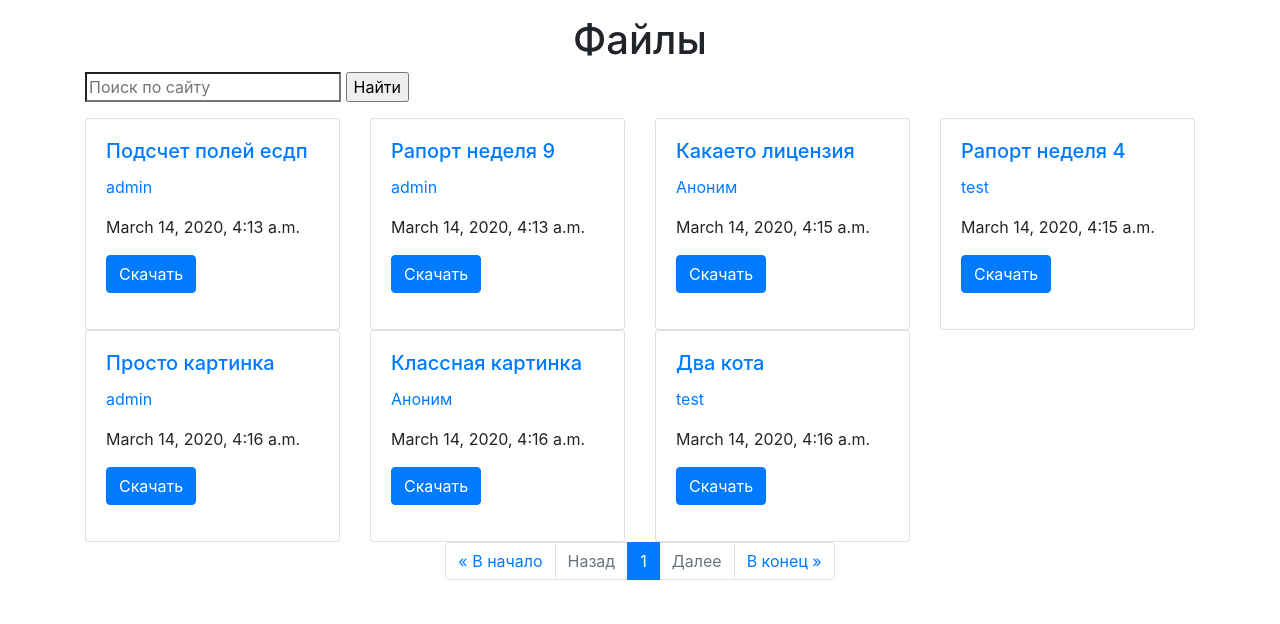
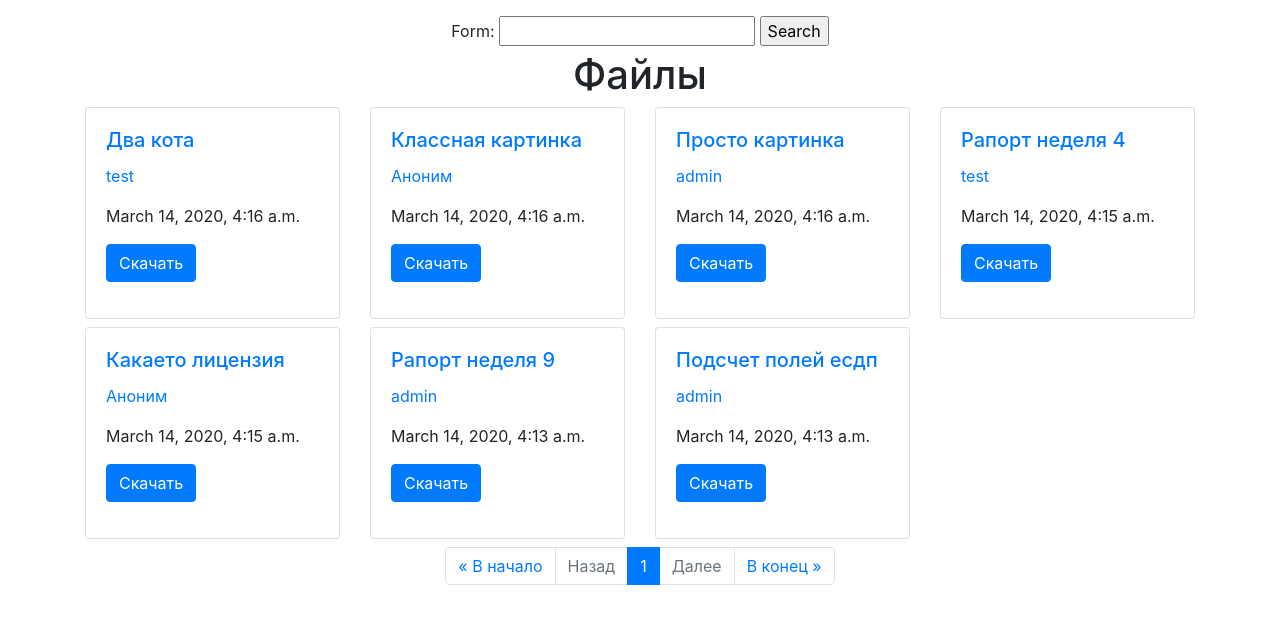
Before and after one commit to ruslanhq/cw_10, a Django app: page / in a window 1280 px wide. Shown: the part 56-680 px from the top of the page. Run offline with Django 3.2, Linux system fonts and the light colour scheme; data comes from the database, SQL or seed files in the repository; some libraries are stand-ins or nearby versions.

Commit message:
В модель добавлено поле общий доступ, переделан поиск

```diff
--- a/requirements.txt
+++ b/requirements.txt
@@ -2,6 +2,5 @@ Django==2.2.7
 django-rest-framework==0.1.0
 django-widget-tweaks==1.4.6
 djangorestframework==3.11.0
-Pillow==7.0.0
 pytz==2019.3
 sqlparse==0.3.1
--- a/source/accounts/templates/user_detail.html
+++ b/source/accounts/templates/user_detail.html
@@ -23,17 +23,17 @@
             </div>
         </div>
     </div>
-        {% if request.user == user_obj or request.user.is_superuser %}
     <h2 class="text-center">Загруженные файлы:</h2>
     {% if is_paginated %}
         {% include 'partial/pagination.html' %}
     {% endif %}
     <div class="row">
         {% for file in user_obj.author_file.all %}
+            {% if file.general_access == 'common' or file.author == request.user %}
                 <div class="col col-12 col-md-6 col-lg-4 col-xl-3">
                     {% include "partial/file_card.html"%}
                 </div>
+            {% endif %}
         {% endfor %}
-    {% endif %}
 </div>
 {% endblock %}
--- a/source/accounts/views.py
+++ b/source/accounts/views.py
@@ -26,7 +26,7 @@ class UserDetailView(DetailView):
         return context
 
     def paginate_files_to_context(self, files, context):
-        paginator = Paginator(files, 3, 0)
+        paginator = Paginator(files, 2, 0)
         page_number = self.request.GET.get('page', 1)
         page = paginator.get_page(page_number)
         context['paginator'] = paginator
--- a/source/webapp/models.py
+++ b/source/webapp/models.py
@@ -1,14 +1,22 @@
 from django.db import models
 
 from django.db import models
+
+ACCESS_CHOICES = (
+    ('common', 'Обычный'),
+    ('hidden', 'Скрытый'),
+    ('private', 'Приватный'),
+)
 
 
 class File(models.Model):
     file = models.FileField(upload_to='user_file', verbose_name='Файл')
     name = models.CharField(max_length=50, verbose_name='Подпись к файлу')
-    author = models.ForeignKey('auth.User', on_delete=models.SET_NULL, null=True, blank=True, related_name='author_file',
-                               verbose_name='Автор')
+    author = models.ForeignKey('auth.User', on_delete=models.SET_NULL, null=True, blank=True,
+                               related_name='author_file', verbose_name='Автор')
     created_at = models.DateTimeField(auto_now_add=True, verbose_name='Дата добавления')
+    general_access = models.CharField(max_length=50, choices=ACCESS_CHOICES, default=ACCESS_CHOICES[0][0],
+                                      verbose_name='Общий доступ')
 
     def __str__(self):
         return self.name
--- a/source/webapp/templates/file.html
+++ b/source/webapp/templates/file.html
@@ -3,7 +3,7 @@
 
 {% block title %}{{file.name}}{% endblock %}
 {% block menu %}
-    {% if request.user.is_authenticated %}
+    {% if perms.webapp.change_file or file.author == request.user %}
         <li class="nav-item"><a href="{% url 'webapp:update_file' file.pk %}" class="nav-link">Редактировать</a></li>
         <li class="nav-item"><a href="{% url 'webapp:file_delete' file.pk %}" class="nav-link">Удалить</a></li>
     {% endif %}
--- a/source/webapp/templates/index.html
+++ b/source/webapp/templates/index.html
@@ -6,11 +6,8 @@
     <li class="nav-item"><a href="{% url 'webapp:create_file' %}" class="nav-link">Загрузить файл</a></li>
 {% endblock %}
 {% block content %}
+    {% include 'partial/search.html' %}
     <h1 class="text-center">Файлы</h1>
-    <form method="GET" action="{% url 'webapp:index' %}">
-        <p><input type="search" name="form" placeholder="Поиск по сайту">
-        <input type="submit" value="Найти"></p>
-    </form>
     <div class="row">
         {% for file in file_list %}
             <div class="col col-3">
--- a/source/webapp/templates/partial/file_card.html
+++ b/source/webapp/templates/partial/file_card.html
@@ -1,4 +1,4 @@
-<div class="card">
+<div class="card mb-2">
     <div class="card-body">
         <h5 class="card-title"><a href="{% url 'webapp:file_detail' file.pk %}">{{ file.name }}</a></h5>
         <p class="card-text"><a href="{% if file.author.pk %}{% url 'accounts:detail' file.author.pk %}{% endif %}">{{ file.author|default_if_none:"Аноним"}}</a></p>
--- /dev/null
+++ b/source/webapp/templates/partial/search.html
@@ -0,0 +1,8 @@
+<form class="text-center" action="" method="GET">
+    <label for="{{ form.form.id_for_label }}">{{ form.form.label }}:</label>
+    {{ form.form }}
+    <input type="submit" value="Search">
+    {% for error in form.form.errors %}
+        <p class="form-error">{{ error }}</p>
+    {% endfor %}
+</form>
--- a/source/webapp/views.py
+++ b/source/webapp/views.py
@@ -1,9 +1,11 @@
 from django.contrib.auth.mixins import UserPassesTestMixin
+from django.db.models import Q
 from django.http import HttpResponseRedirect
 from django.shortcuts import render, redirect
 
 # Create your views here.
 from django.urls import reverse, reverse_lazy
+from django.utils.http import urlencode
 from django.views.generic import ListView, CreateView, UpdateView, DetailView, DeleteView
 
 from webapp.forms import SearchForm, FileForm
@@ -17,12 +19,32 @@ class IndexView(ListView):
     paginate_orphans = 1
     ordering = '-created_at'
 
+    def get(self, request, *args, **kwargs):
+        self.form = self.get_search_form()
+        self.search_value = self.get_search_value()
+        return super().get(request, *args, **kwargs)
+
+    def get_context_data(self, *, object_list=None, **kwargs):
+        context = super().get_context_data(object_list=object_list, **kwargs)
+        context['form'] = self.form
+        if self.search_value:
+            context['query'] = urlencode({'search': self.search_value})
+        return context
+
     def get_queryset(self):
-        query = self.request.GET.get('form')
-        if query:
-            return File.objects.filter(name__contains=query)
-        else:
-            return File.objects.all()
+        queryset = super().get_queryset()
+        if self.search_value:
+            query = Q(name__icontains=self.search_value)
+            queryset = queryset.filter(query)
+        return queryset.filter(general_access='common')
+
+    def get_search_form(self):
+        return SearchForm(self.request.GET)
+
+    def get_search_value(self):
+        if self.form.is_valid():
+            return self.form.cleaned_data['form']
+        return None
 
 
 class FileCreate(CreateView):
```
Also changed, not shown: source/webapp/migrations/0003_file_general_access.py (added). Lines whose indentation alone changed are shown as unchanged.
